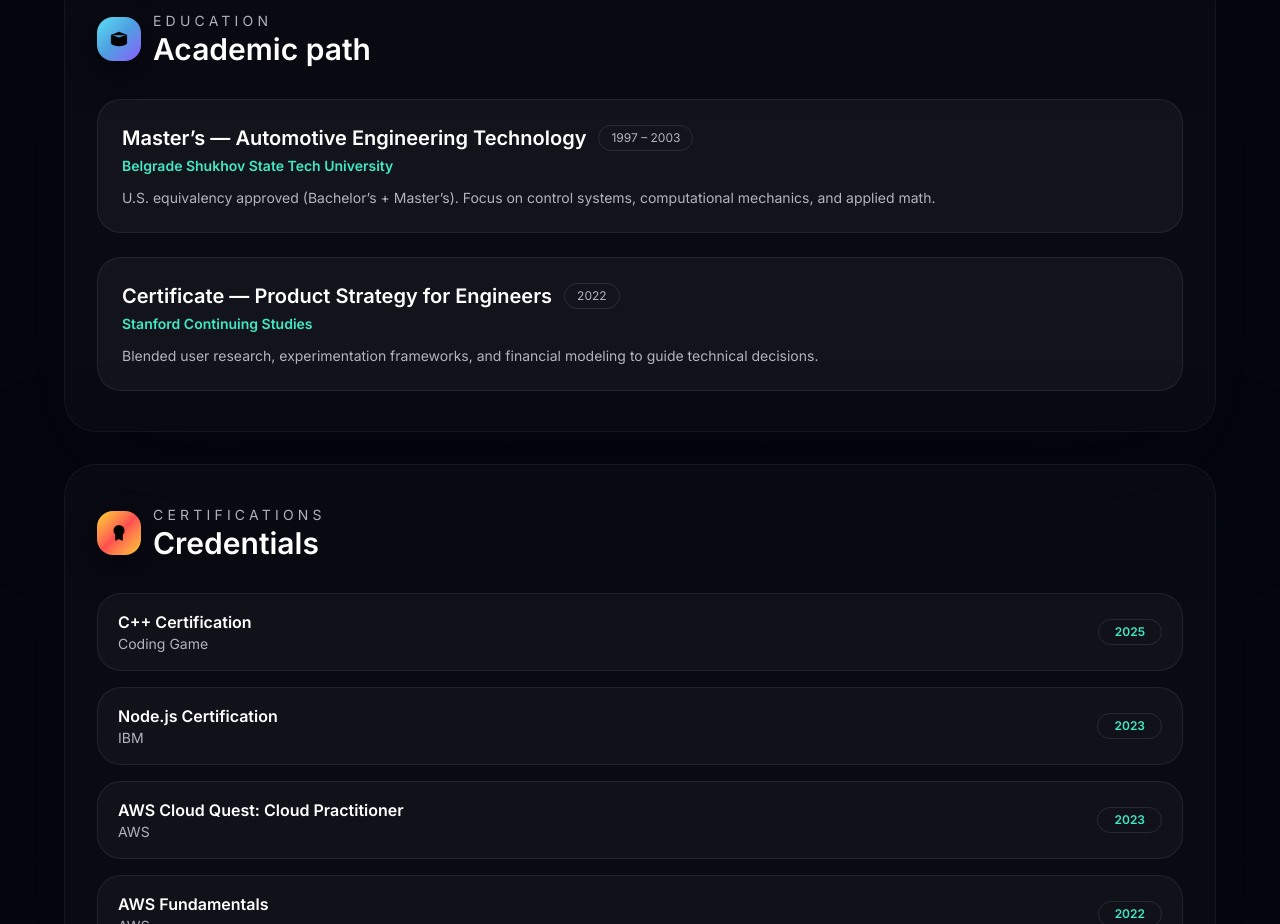
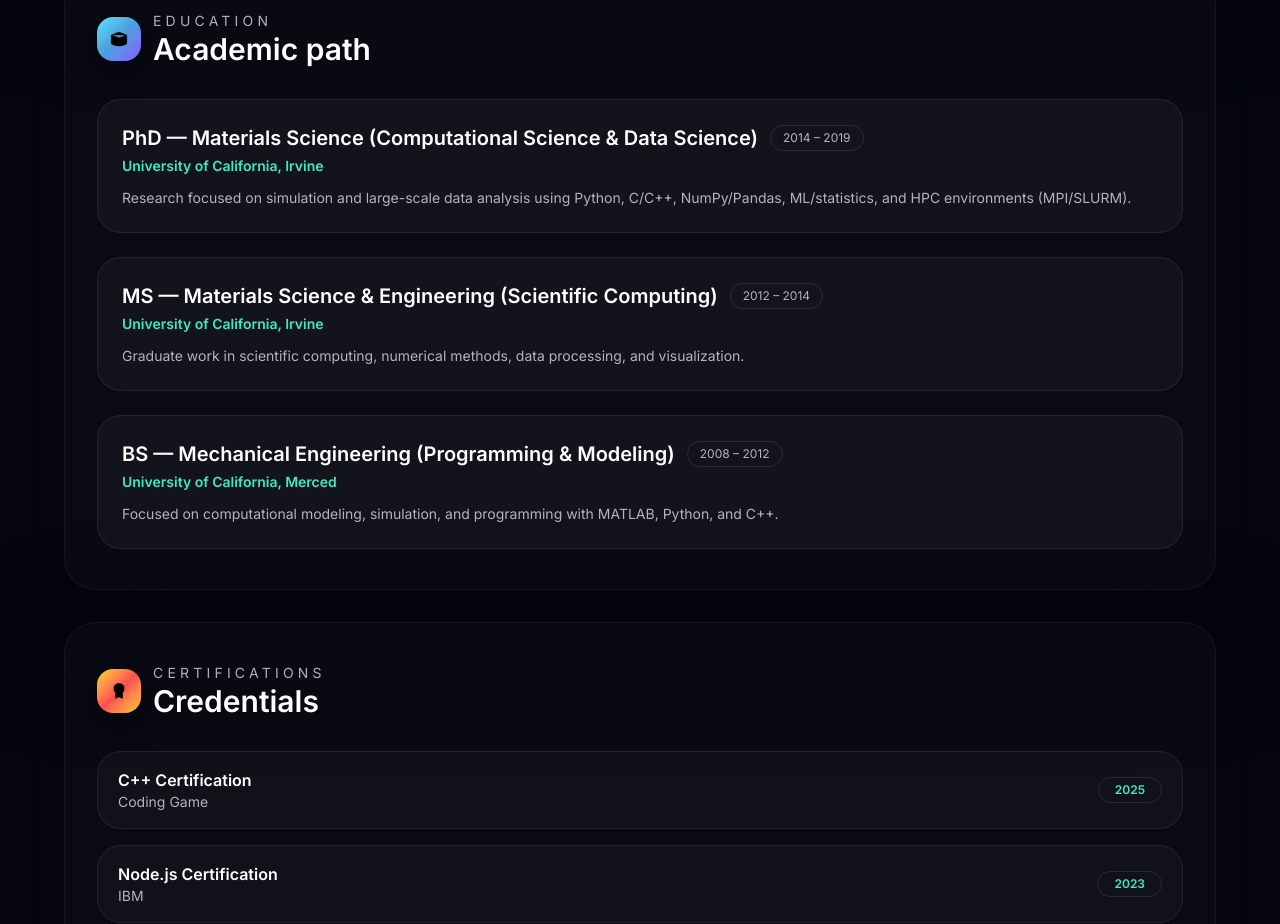
Before and after one commit to CryptoAardvark/Adrian-portfolio, a Next.js app: page / in a window 1280 px wide. Shown: the part 7018-7942 px from the top of the page. Built offline with nearby package versions, Linux system fonts and the light colour scheme.

Commit message:
feat: added education

```diff
--- a/data/content.ts
+++ b/data/content.ts
@@ -181,18 +181,25 @@ export const experienceTimeline = [
 
 export const educationHistory = [
   {
-    school: "Belgrade Shukhov State Tech University",
-    degree: "Master’s — Automotive Engineering Technology",
-    period: "1997 – 2003",
+    school: "University of California, Irvine",
+    degree: "PhD — Materials Science (Computational Science & Data Science)",
+    period: "2014 – 2019",
     summary:
-      "U.S. equivalency approved (Bachelor’s + Master’s). Focus on control systems, computational mechanics, and applied math.",
+      "Research focused on simulation and large-scale data analysis using Python, C/C++, NumPy/Pandas, ML/statistics, and HPC environments (MPI/SLURM).",
   },
   {
-    school: "Stanford Continuing Studies",
-    degree: "Certificate — Product Strategy for Engineers",
-    period: "2022",
+    school: "University of California, Irvine",
+    degree: "MS — Materials Science & Engineering (Scientific Computing)",
+    period: "2012 – 2014",
     summary:
-      "Blended user research, experimentation frameworks, and financial modeling to guide technical decisions.",
+      "Graduate work in scientific computing, numerical methods, data processing, and visualization.",
+  },
+  {
+    school: "University of California, Merced",
+    degree: "BS — Mechanical Engineering (Programming & Modeling)",
+    period: "2008 – 2012",
+    summary:
+      "Focused on computational modeling, simulation, and programming with MATLAB, Python, and C++.",
   },
 ];
 
```
